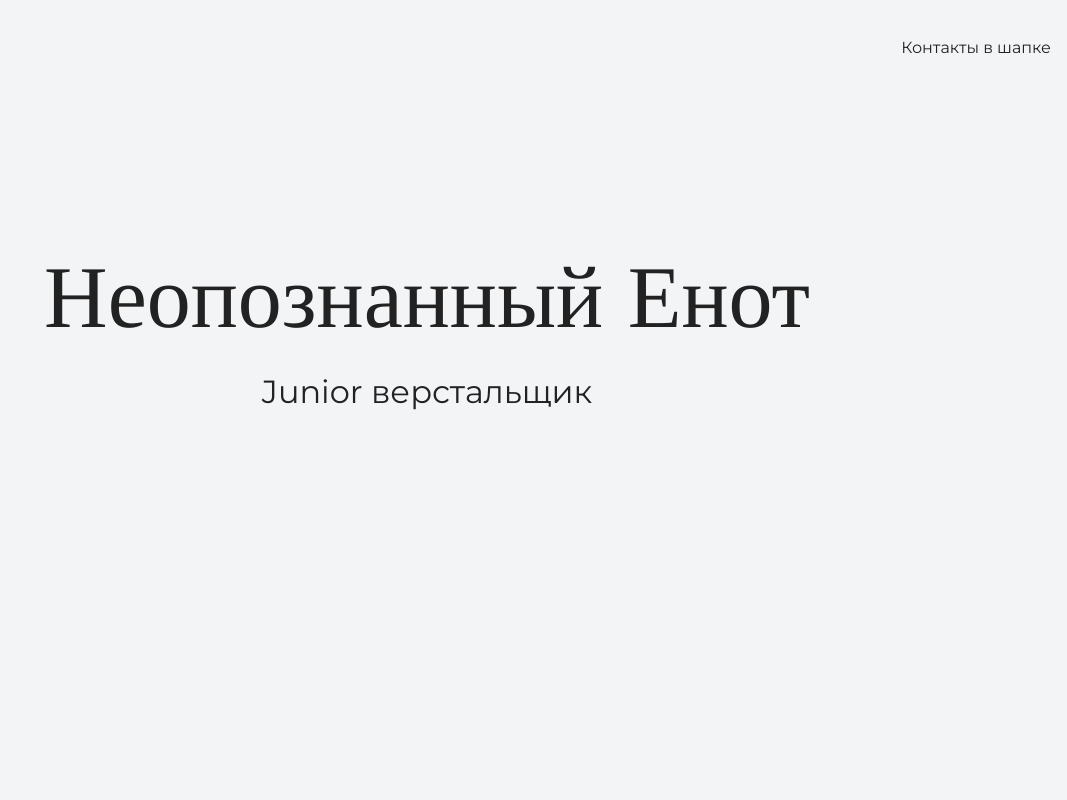
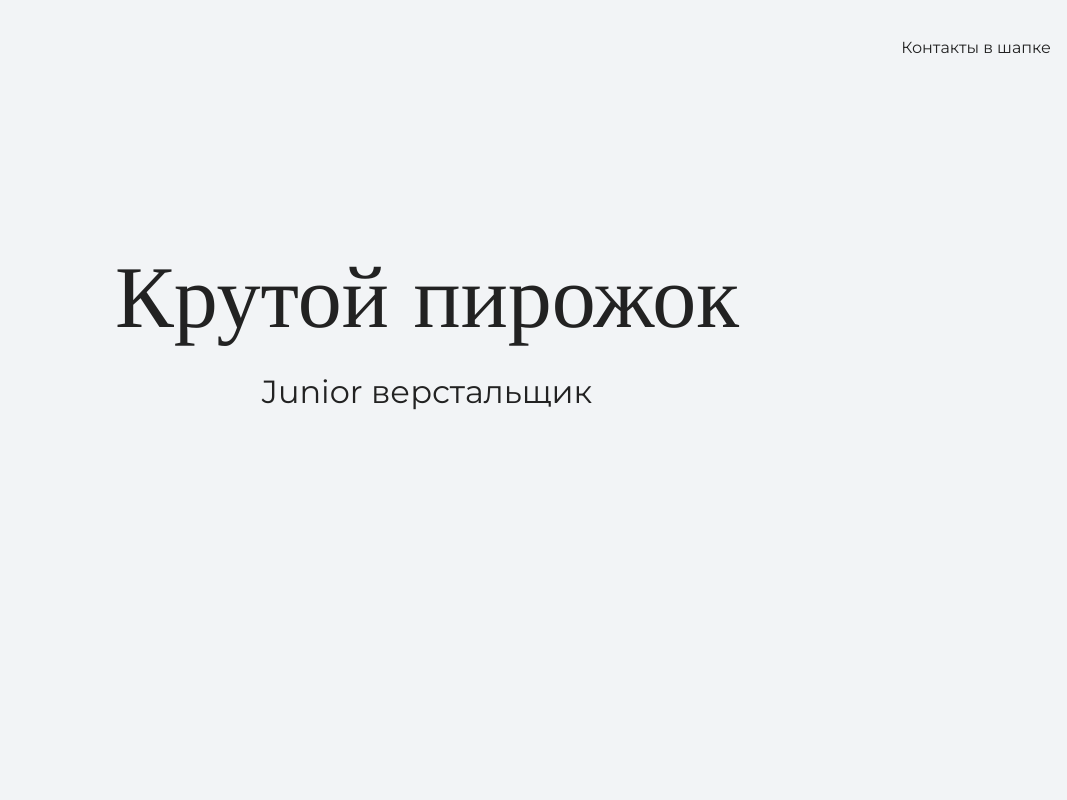
Before and after one commit to LesNev/my-site, a plain HTML site: page index.html in a window 1280 px wide. Shown: the top 800 px of the page, without its empty margins (213-1280 px from the left). Drawn offline with nearby package versions, Linux system fonts and the light colour scheme.

Commit message:
меняет текст на главной

```diff
--- a/index.html
+++ b/index.html
@@ -14,7 +14,7 @@
     </header>
 
     <section class="hero-image"><div class="container">
-      <h1 class="heading">Неопознанный Енот</h1>
+      <h1 class="heading">Крутой пирожок</h1>
       <p>Junior верстальщик</p></div>
     </section>
 
```
